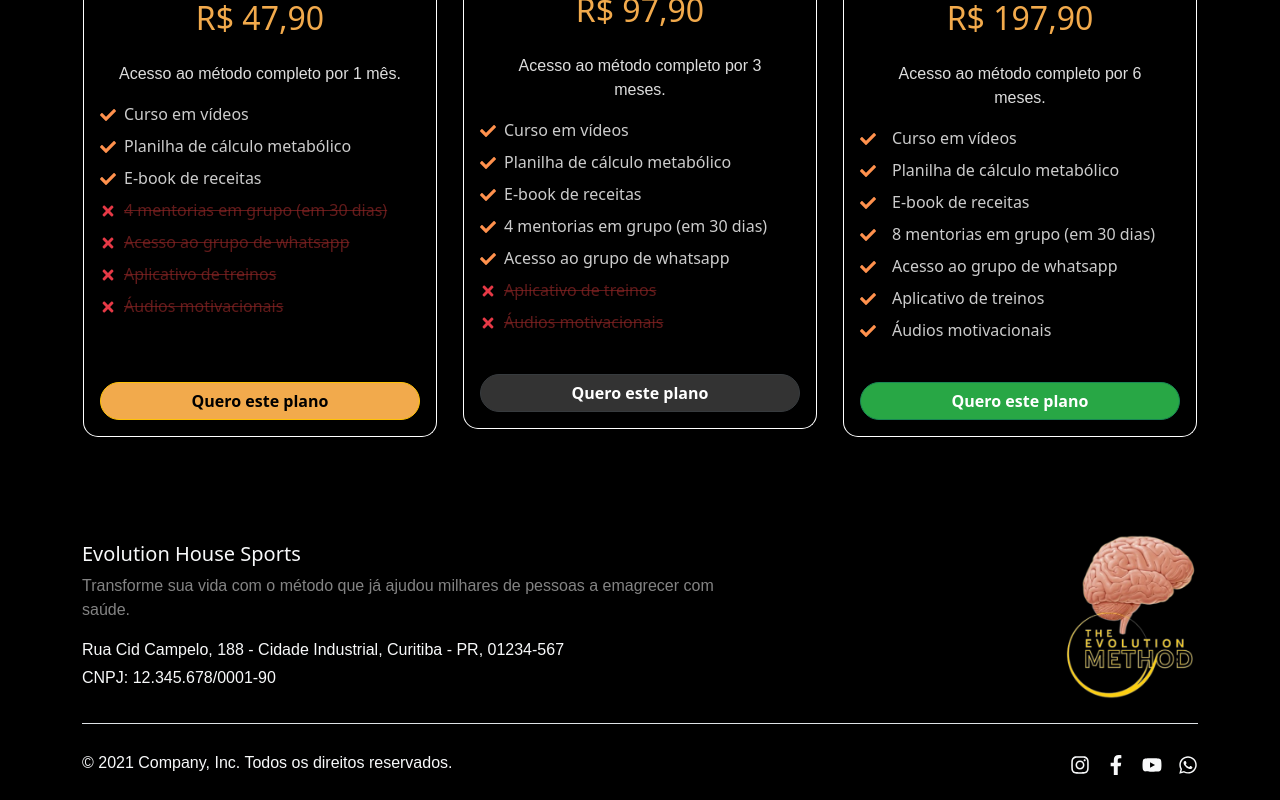
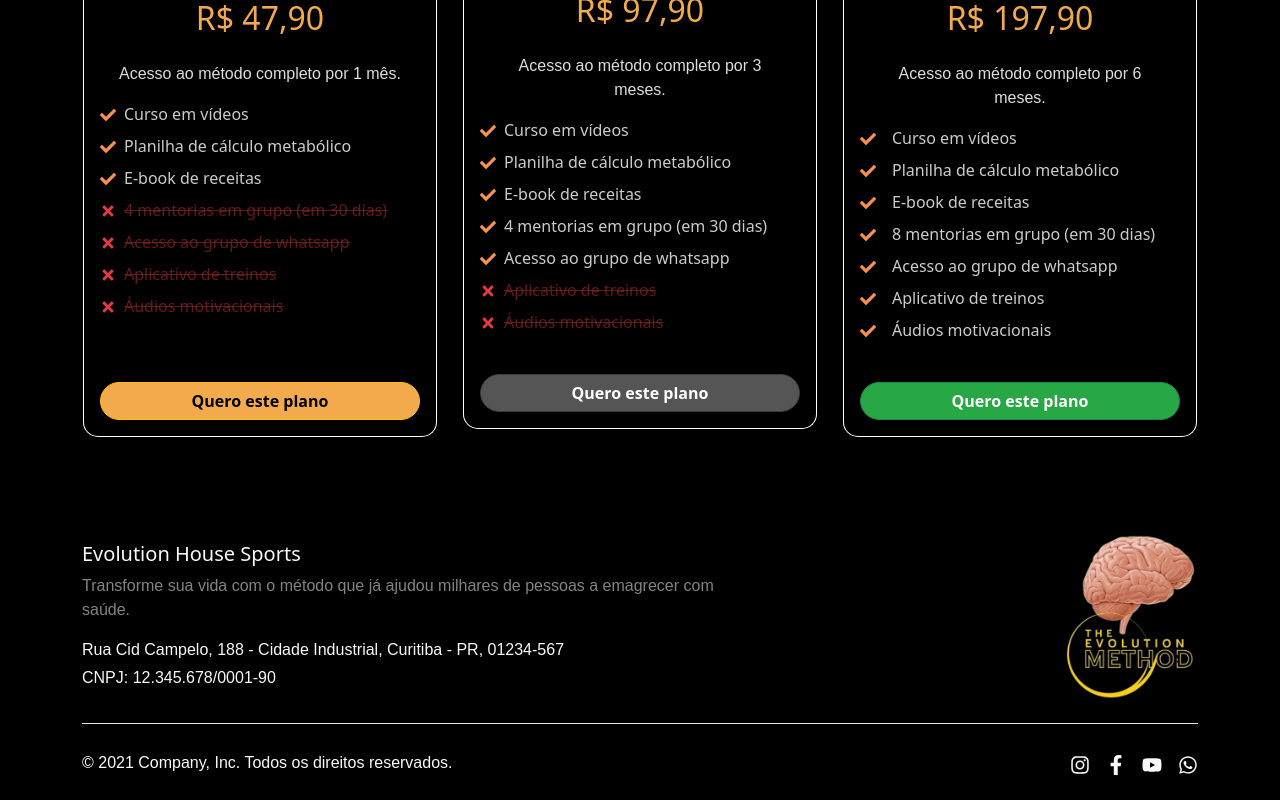
Before and after one commit to Yasminlino/landing-page-vendas, a React (Create React App) app: page / in a window 1280 px wide. In both pictures the pointer is over the link 640 px from the left and 7310 px from the top of the page. Shown: the part 6910-7710 px from the top of the page. Built offline with nearby package versions, Linux system fonts and the light colour scheme; a web font is replaced by a local one.

Commit message:
Ajuste layout border de preço

```diff
--- a/src/components/Secoes/Preco/Preco.css
+++ b/src/components/Secoes/Preco/Preco.css
@@ -83,7 +83,7 @@
 }
 
 .btn-dark:hover {
-    background-color: #555;
+    background-color: #555!important;
 }
 
 .btn-success {
@@ -93,7 +93,7 @@
 }
 
 .btn-success:hover {
-    background-color: #218838;
+    background-color: #218838!important;
 }
 
 .corLaranja {
```
